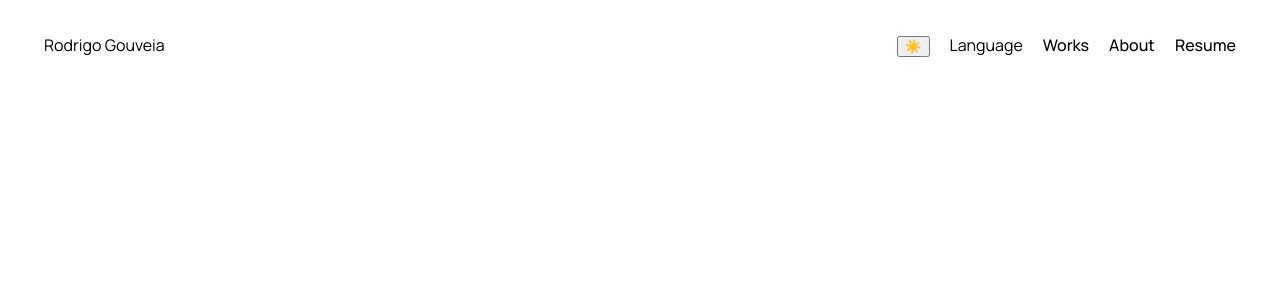
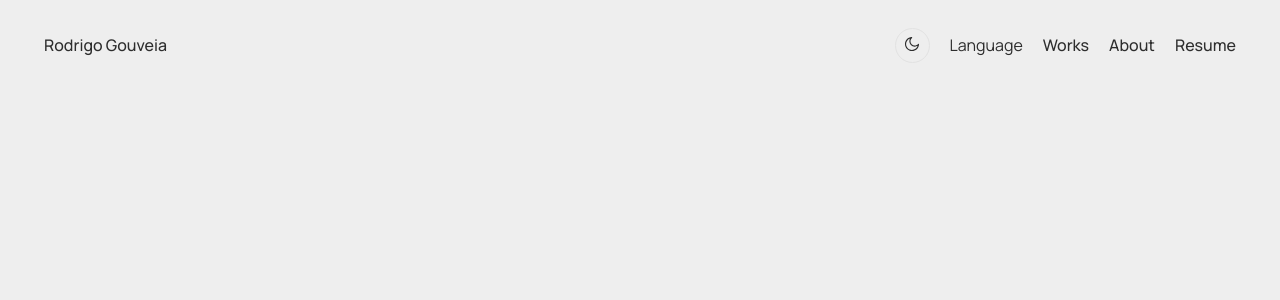
Before and after one commit to rodrigoge/rodrigoge.com.br, a Next.js app: page / in a window 1280 px wide. Shown: the top 300 px of the page. Built offline with nearby package versions, Linux system fonts and the light colour scheme.

Commit message:
feat: stylishing toggle theme button and fixing color variables

```diff
--- a/package.json
+++ b/package.json
@@ -13,6 +13,7 @@
     "next": "15.3.1",
     "react": "^19.0.0",
     "react-dom": "^19.0.0",
+    "react-icons": "^5.5.0",
     "sass": "^1.87.0"
   },
   "devDependencies": {
--- a/src/components/Header/Header.module.scss
+++ b/src/components/Header/Header.module.scss
@@ -9,6 +9,11 @@
 
     height: 74px;
     padding: 0 36px;
+
+    .logo {
+        color: var(--text-color);
+        font-weight: 500;
+    }
 
     .nav ul {
         display: flex;
--- a/src/components/Header/Header.tsx
+++ b/src/components/Header/Header.tsx
@@ -5,7 +5,7 @@ import ThemeToggle from '../ThemeToggle/ThemeToggle';
 export default function Header() {
     return (
         <header className={styles.header}>
-            <span>Rodrigo Gouveia</span>
+            <span className={styles.logo}>Rodrigo Gouveia</span>
             <nav className={styles.nav}>
                 <ul>
                     <li>
--- a/src/components/ThemeToggle/ThemeToggle.module.scss
+++ b/src/components/ThemeToggle/ThemeToggle.module.scss
@@ -0,0 +1,16 @@
+@use '../../styles/colors.scss';
+@use '../../styles/themes.scss';
+
+.toggle_button {
+    display: flex;
+    flex-direction: row;
+    align-items: center;
+    justify-content: center;
+
+    width: 35px;
+    height: 35px;
+    border-radius: 50%;
+    border: 1px solid var(--border-color);
+    background: none;
+    cursor: pointer;
+}
--- a/src/components/ThemeToggle/ThemeToggle.tsx
+++ b/src/components/ThemeToggle/ThemeToggle.tsx
@@ -2,6 +2,8 @@
 
 import { useEffect, useState } from 'react';
 import styles from './ThemeToggle.module.scss';
+import { AiOutlineMoon } from "react-icons/ai";
+import { FiSun } from 'react-icons/fi';
 
 export default function ThemeToggle() {
     const [theme, setTheme] = useState<'light' | 'dark'>('dark');
@@ -27,9 +29,20 @@ export default function ThemeToggle() {
     };
 
     return (
-        <button>
-            <span className={styles.toggle} onClick={toggleTheme}>
-                {theme === 'dark' ? '🌙' : '☀️'}
+        <button className={styles.toggle_button} onClick={toggleTheme}>
+            <span className={styles.toggle}>
+                {
+                    theme === 'dark' ?
+                    <FiSun
+                        size={18}
+                        color='var(--text-color)'
+                    />
+                    :
+                    <AiOutlineMoon
+                        size={18}
+                        color='var(--text-color)'
+                    />
+                }
             </span>
         </button>
     )
--- a/src/styles/_themes.scss
+++ b/src/styles/_themes.scss
@@ -1,22 +1,20 @@
+@use 'sass:map';
 @use './colors' as *;
 
-// :root {
-//     --primary-color: #{$black-900};
-//     --text-color: #{$white-100};
-// }
+$dark-theme: (
+    primary-color: $black-900,
+    text-color: $white-100,
+    border-color: $black-600,
+);
 
 $light-theme: (
-    primary-color: #{$black-900},
-    text-color: #{$white-100},
-);
-
-$dark-theme: (
-    primary-color: #{$white-100},
-    text-color: #{$black-900},
+    primary-color: $white-200,
+    text-color: $black-600,
+    border-color: $grey-100,
 );
 
 @mixin apply-theme($theme) {
-    --primary-color: map-get($theme, primary);
-    --background-color: map-get($theme, background);
-    --text-color: map-get($theme, text);
+    --primary-color: #{map.get($theme, primary-color)};
+    --text-color: #{map.get($theme, text-color)};
+    --border-color: #{map.get($theme, border-color)};
 }
--- a/src/styles/global.scss
+++ b/src/styles/global.scss
@@ -1,5 +1,5 @@
-@use './themes.scss' as *;
-@use './colors.scss' as *;
+@use 'themes' as *;
+@use 'colors' as *;
 
 :root {
     @include apply-theme($light-theme);
@@ -10,6 +10,6 @@
 }
 
 body {
-    background-color: var(--background-color);
+    background-color: var(--primary-color);
     color: var(--text-color);
 }
```
Also changed, not shown: 1 other file (tests, documents, lock files or other folders).
